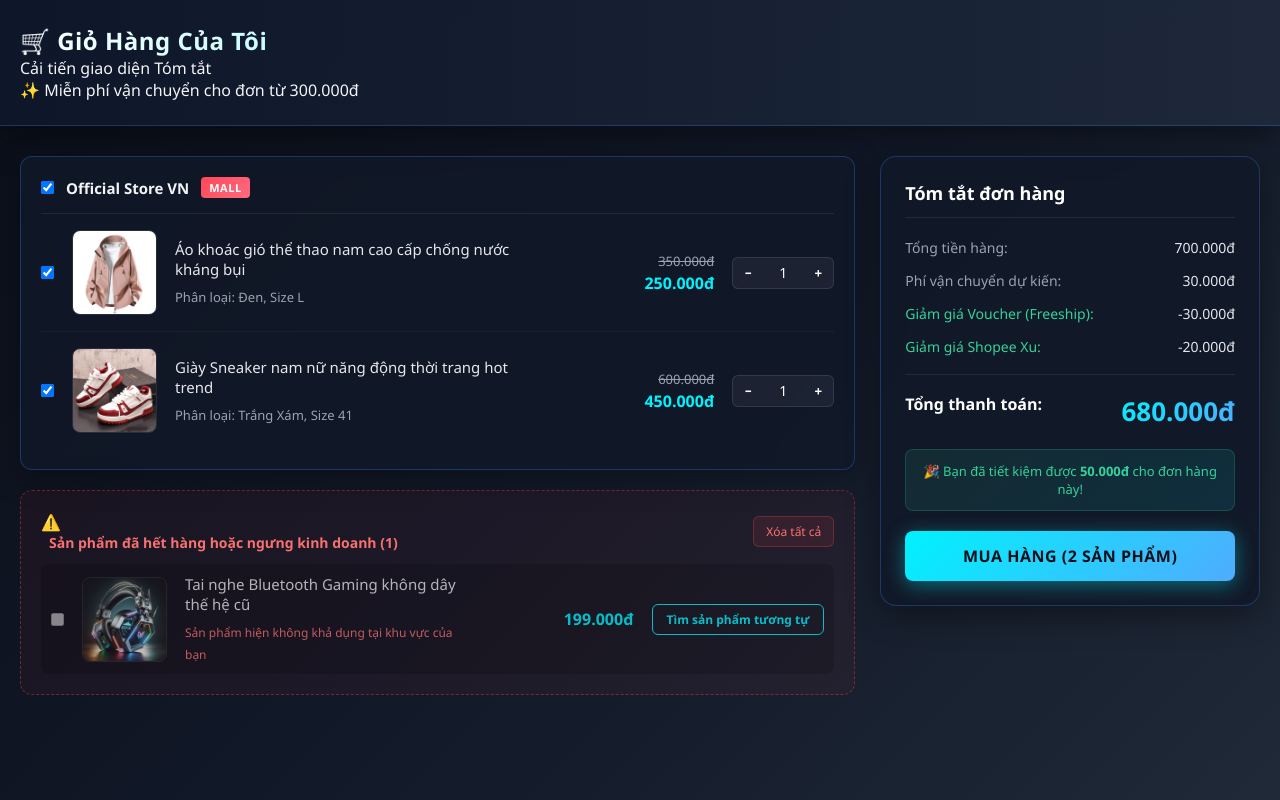
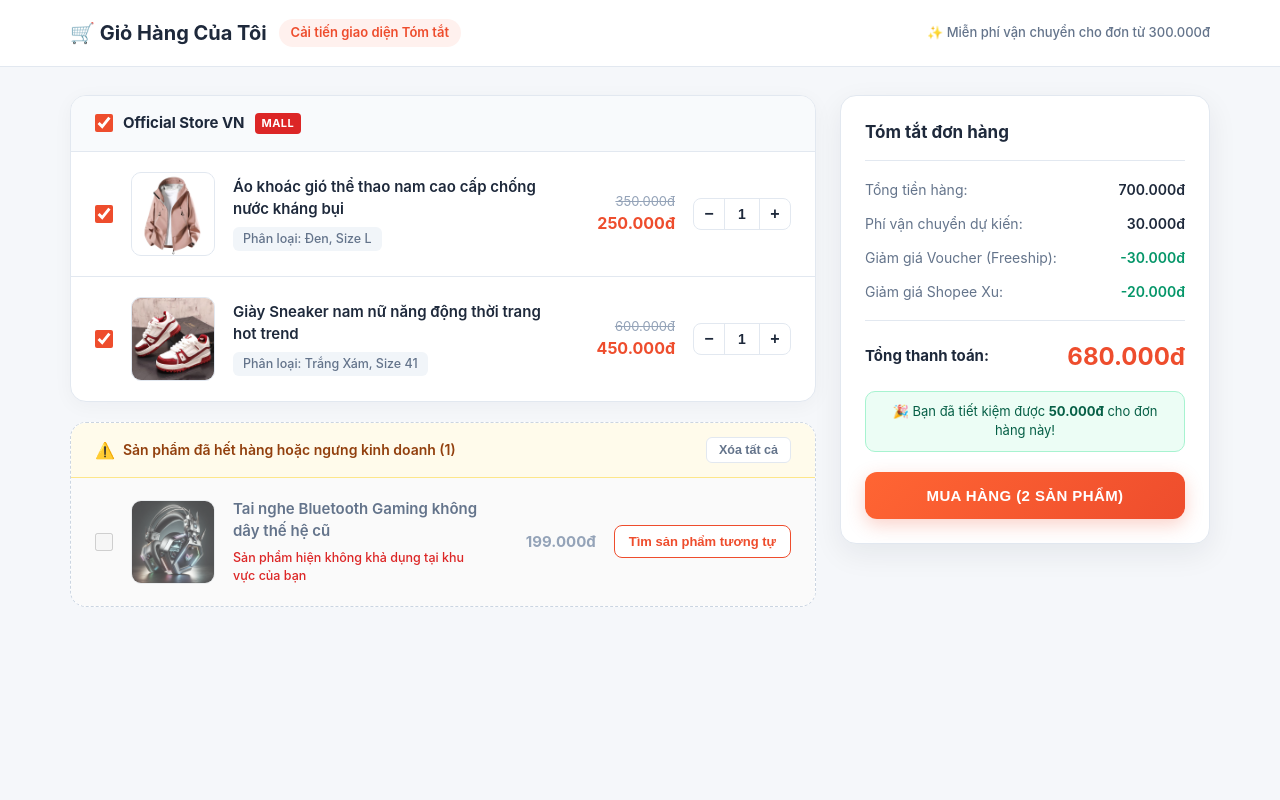
Before and after one commit to huynhnhuu0204-svg/ecommerce-ui-improvement, a plain HTML site: page index.html in a window 1280 px wide. Drawn offline with Linux system fonts and the light colour scheme; a web font is replaced by a local one.

Commit message:
Refactor styles for layout and design improvements
Updated CSS variables and styles for improved layout and design consistency.

```diff
--- a/styles.css
+++ b/styles.css
@@ -1,362 +1,451 @@
-/* ==========================================
-   STYLE CẢI TIẾN: PHONG CÁCH CÔNG NGHỆ AI & WEB3
-   ========================================== */
-
 :root {
-    --bg-deep: #0b0f19;
-    --card-bg: rgba(17, 24, 39, 0.85);
-    --border-glow: rgba(59, 130, 246, 0.3);
-    --accent-ai: #00f2fe;
-    --accent-purple: #4facfe;
-    --shopee-orange: #ff4757;
-    --text-main: #f3f4f6;
-    --text-muted: #9ca3af;
+    --bg-body: #F5F7FA;
+    --bg-surface: #FFFFFF;
+    --bg-subtle: #F8FAFC;
+    --text-main: #1E293B;
+    --text-muted: #64748B;
+    --text-light: #94A3B8;
+    --brand-primary: #EE4D2D;      /* Cam Shopee hiện đại */
+    --brand-hover: #D73211;
+    --brand-soft: #FFF1EE;
+    --border-light: #E2E8F0;
+    --green-text: #059669;
+    --green-bg: #ECFDF5;
+    --green-border: #A7F3D0;
+    --shadow-card: 0 4px 20px rgba(15, 23, 42, 0.04);
+    --shadow-float: 0 10px 30px rgba(15, 23, 42, 0.07);
 }
 
 * {
     box-sizing: border-box;
     margin: 0;
     padding: 0;
-    font-family: 'Segoe UI', Roboto, Helvetica, Arial, sans-serif;
 }
 
 body {
-    background: linear-gradient(135deg, #0b0f19 0%, #111827 50%, #1f2937 100%);
+    font-family: 'Plus Jakarta Sans', -apple-system, BlinkMacSystemFont, sans-serif;
+    background-color: var(--bg-body);
     color: var(--text-main);
-    min-height: 100vh;
+    line-height: 1.5;
+    -webkit-font-smoothing: antialiased;
     padding-bottom: 60px;
 }
 
 .container {
-    max-width: 1280px;
+    max-width: 1180px;
     margin: 0 auto;
     padding: 0 20px;
 }
 
-/* Header hiện đại phong cách AI Dashboard */
+/* Header */
 .cart-header {
-    background: linear-gradient(90deg, rgba(15, 23, 42, 0.95), rgba(30, 41, 59, 0.95));
-    border-bottom: 1px solid var(--border-glow);
-    padding: 24px 0;
-    margin-bottom: 30px;
-    box-shadow: 0 4px 30px rgba(0, 0, 0, 0.5);
-    backdrop-filter: blur(10px);
+    background-color: var(--bg-surface);
+    border-bottom: 1px solid var(--border-light);
+    padding: 18px 0;
+    margin-bottom: 28px;
+    position: sticky;
+    top: 0;
+    z-index: 50;
+}
+
+.header-inner {
+    display: flex;
+    align-items: center;
+    justify-content: space-between;
+    flex-wrap: wrap;
+    gap: 12px;
+}
+
+.header-title-group {
+    display: flex;
+    align-items: center;
+    gap: 12px;
 }
 
 .cart-header h1 {
-    font-size: 24px;
+    font-size: 20px;
     font-weight: 700;
-    letter-spacing: 0.5px;
-    background: linear-gradient(135deg, #fff 0%, var(--accent-ai) 100%);
-    -webkit-background-clip: text;
-    -webkit-text-fill-color: transparent;
+    color: var(--text-main);
 }
 
-/* Bố cục Grid chính */
+.header-subtitle {
+    font-size: 13px;
+    font-weight: 600;
+    color: var(--brand-primary);
+    background-color: var(--brand-soft);
+    padding: 4px 12px;
+    border-radius: 999px;
+}
+
+.header-promo-tag {
+    font-size: 13px;
+    color: var(--text-muted);
+    font-weight: 500;
+}
+
+/* Bố cục 2 cột */
 .cart-container {
     display: grid;
-    grid-template-columns: 2.2fr 1fr;
-    gap: 25px;
+    grid-template-columns: 1fr 370px;
+    gap: 24px;
+    align-items: start;
 }
 
-/* Nhóm Shop */
+@media (max-width: 920px) {
+    .cart-container {
+        grid-template-columns: 1fr;
+    }
+}
+
+/* Checkbox đồng bộ màu thương hiệu */
+input[type="checkbox"] {
+    width: 18px;
+    height: 18px;
+    accent-color: var(--brand-primary);
+    cursor: pointer;
+    flex-shrink: 0;
+}
+
+/* Khối danh sách sản phẩm theo Shop */
 .shop-group {
-    background: var(--card-bg);
-    border: 1px solid var(--border-glow);
-    border-radius: 12px;
-    padding: 20px;
+    background-color: var(--bg-surface);
+    border: 1px solid var(--border-light);
+    border-radius: 16px;
+    box-shadow: var(--shadow-card);
+    overflow: hidden;
     margin-bottom: 20px;
-    box-shadow: 0 8px 32px 0 rgba(0, 0, 0, 0.3);
-    backdrop-filter: blur(8px);
 }
 
 .shop-header {
     display: flex;
     align-items: center;
-    gap: 12px;
-    padding-bottom: 15px;
-    border-bottom: 1px solid rgba(255, 255, 255, 0.08);
-    font-weight: 600;
+    gap: 10px;
+    padding: 16px 24px;
+    background-color: var(--bg-subtle);
+    border-bottom: 1px solid var(--border-light);
+}
+
+.shop-name {
+    font-weight: 700;
     font-size: 15px;
+    color: var(--text-main);
 }
 
 .shop-badge {
-    background: linear-gradient(135deg, #ff4757, #ff6b81);
-    color: white;
+    background-color: #DC2626;
+    color: #FFFFFF;
     font-size: 11px;
-    padding: 3px 8px;
+    font-weight: 700;
+    padding: 2px 7px;
     border-radius: 4px;
-    font-weight: bold;
-    text-transform: uppercase;
-    letter-spacing: 0.5px;
+    letter-spacing: 0.4px;
 }
 
-/* Thẻ sản phẩm */
+/* Từng dòng sản phẩm */
 .cart-item {
-    display: flex;
+    display: grid;
+    grid-template-columns: auto 84px 1fr auto auto;
     align-items: center;
     gap: 18px;
-    padding: 16px 0;
-    border-bottom: 1px solid rgba(255, 255, 255, 0.04);
+    padding: 20px 24px;
+    border-bottom: 1px solid var(--border-light);
+    transition: background-color 0.2s ease;
 }
 
 .cart-item:last-child {
     border-bottom: none;
 }
 
-.cart-item img {
-    width: 85px;
-    height: 85px;
+.cart-item:hover {
+    background-color: #FAFCFF;
+}
+
+.item-img {
+    width: 84px;
+    height: 84px;
     object-fit: cover;
-    border-radius: 8px;
-    border: 1px solid rgba(255, 255, 255, 0.1);
+    border-radius: 10px;
+    border: 1px solid var(--border-light);
+    background-color: #F1F5F9;
 }
 
 .item-info {
-    flex: 2;
+    display: flex;
+    flex-direction: column;
+    gap: 6px;
 }
 
 .item-title {
     font-size: 15px;
-    font-weight: 500;
-    margin-bottom: 6px;
-    color: #e5e7eb;
+    font-weight: 600;
+    color: var(--text-main);
+    display: -webkit-box;
+    -webkit-line-clamp: 2;
+    -webkit-box-orient: vertical;
+    overflow: hidden;
 }
 
 .item-classification {
-    font-size: 13px;
+    display: inline-block;
+    width: fit-content;
+    font-size: 12.5px;
     color: var(--text-muted);
+    background-color: #F1F5F9;
+    padding: 3px 10px;
+    border-radius: 6px;
+    font-weight: 500;
 }
 
 .item-price {
-    flex: 1;
-    text-align: right;
+    display: flex;
+    flex-direction: column;
+    align-items: flex-end;
+    min-width: 95px;
 }
 
 .old-price {
     font-size: 13px;
-    color: var(--text-muted);
+    color: var(--text-light);
     text-decoration: line-through;
-    display: block;
-    margin-bottom: 2px;
 }
 
 .current-price {
     font-size: 16px;
-    color: var(--accent-ai);
     font-weight: 700;
+    color: var(--brand-primary);
 }
 
+/* Bộ chỉnh số lượng */
 .item-quantity {
     display: flex;
     align-items: center;
-    background: rgba(255, 255, 255, 0.05);
-    border-radius: 6px;
-    border: 1px solid rgba(255, 255, 255, 0.1);
+    border: 1px solid var(--border-light);
+    border-radius: 8px;
     overflow: hidden;
+    background-color: var(--bg-surface);
 }
 
 .item-quantity button {
     width: 30px;
     height: 30px;
+    border: none;
     background: transparent;
-    color: white;
-    border: none;
+    color: var(--text-main);
+    font-size: 16px;
+    font-weight: 600;
     cursor: pointer;
-    font-weight: bold;
-    transition: background 0.2s;
+    transition: background-color 0.15s;
 }
 
 .item-quantity button:hover {
-    background: rgba(255, 255, 255, 0.15);
+    background-color: #F1F5F9;
 }
 
 .item-quantity input {
-    width: 40px;
+    width: 36px;
     height: 30px;
+    border: none;
+    border-left: 1px solid var(--border-light);
+    border-right: 1px solid var(--border-light);
     text-align: center;
+    font-size: 14px;
+    font-weight: 600;
+    color: var(--text-main);
     background: transparent;
-    color: white;
-    border: none;
-    font-size: 14px;
+    outline: none;
 }
 
-/* Khu vực sản phẩm hết hàng (Cải tiến trực quan) */
+/* Khu vực sản phẩm hết hàng (Tinh tế, sáng sủa) */
 .out-of-stock-section {
-    background: rgba(239, 68, 68, 0.05);
-    border: 1px dashed rgba(239, 68, 68, 0.4);
-    border-radius: 12px;
-    padding: 20px;
-    margin-top: 20px;
+    background-color: var(--bg-surface);
+    border: 1px dashed #CBD5E1;
+    border-radius: 16px;
+    overflow: hidden;
 }
 
 .oos-header {
     display: flex;
     align-items: center;
     justify-content: space-between;
-    margin-bottom: 12px;
+    padding: 14px 24px;
+    background-color: #FFFBEB;
+    border-bottom: 1px solid #FDE68A;
+}
+
+.oos-title-wrap {
+    display: flex;
+    align-items: center;
+    gap: 8px;
 }
 
 .oos-header h3 {
     font-size: 14px;
-    color: #f87171;
-    flex: 1;
-    margin-left: 8px;
     font-weight: 600;
+    color: #92400E;
 }
 
 .btn-clear-oos {
-    background: rgba(239, 68, 68, 0.1);
-    border: 1px solid rgba(239, 68, 68, 0.3);
-    color: #f87171;
-    padding: 6px 12px;
+    background-color: #FFFFFF;
+    border: 1px solid #E2E8F0;
+    color: var(--text-muted);
+    font-size: 12.5px;
+    font-weight: 600;
+    padding: 5px 12px;
     border-radius: 6px;
     cursor: pointer;
-    font-size: 12px;
     transition: all 0.2s;
 }
 
 .btn-clear-oos:hover {
-    background: rgba(239, 68, 68, 0.2);
+    color: #DC2626;
+    border-color: #FECACA;
+    background-color: #FEF2F2;
 }
 
 .oos-item {
-    background: rgba(0, 0, 0, 0.2);
-    border-radius: 8px;
-    padding: 10px;
+    background-color: #FAFAFA;
+}
+
+.oos-img {
+    filter: grayscale(60%);
     opacity: 0.75;
 }
 
+.oos-item .item-title {
+    color: var(--text-muted);
+}
+
 .item-status-text {
-    font-size: 12px;
-    color: #f87171;
+    font-size: 12.5px;
+    color: #DC2626;
+    font-weight: 500;
+}
+
+.oos-price {
+    color: var(--text-light);
+    font-size: 15px;
 }
 
 .btn-find-similar {
-    background: transparent;
-    border: 1px solid var(--accent-ai);
-    color: var(--accent-ai);
-    padding: 6px 14px;
-    font-size: 12px;
-    border-radius: 6px;
+    background-color: #FFFFFF;
+    border: 1px solid var(--brand-primary);
+    color: var(--brand-primary);
+    font-size: 13px;
+    font-weight: 600;
+    padding: 8px 14px;
+    border-radius: 8px;
     cursor: pointer;
-    font-weight: 600;
+    white-space: nowrap;
     transition: all 0.2s;
 }
 
 .btn-find-similar:hover {
-    background: rgba(0, 242, 254, 0.1);
-    box-shadow: 0 0 10px rgba(0, 242, 254, 0.3);
+    background-color: var(--brand-soft);
 }
 
-/* CỘT TÓM TẮT ĐƠN HÀNG (Bên phải - Hiệu ứng Glassmorphism) */
+/* Cột phải: Tóm tắt đơn hàng */
 .summary-card {
-    background: var(--card-bg);
-    border: 1px solid var(--border-glow);
+    background-color: var(--bg-surface);
+    border: 1px solid var(--border-light);
+    border-radius: 16px;
     padding: 24px;
-    border-radius: 16px;
-    box-shadow: 0 8px 32px 0 rgba(0, 0, 0, 0.4);
-    backdrop-filter: blur(12px);
+    box-shadow: var(--shadow-float);
     position: sticky;
-    top: 25px;
+    top: 88px;
 }
 
 .summary-card h3 {
-    font-size: 18px;
-    font-weight: 600;
-    margin-bottom: 20px;
-    padding-bottom: 12px;
-    border-bottom: 1px solid rgba(255, 255, 255, 0.08);
-    color: #fff;
+    font-size: 17px;
+    font-weight: 700;
+    color: var(--text-main);
+    padding-bottom: 14px;
+    margin-bottom: 18px;
+    border-bottom: 1px solid var(--border-light);
 }
 
 .summary-row {
     display: flex;
     justify-content: space-between;
-    margin-bottom: 14px;
+    align-items: center;
     font-size: 14px;
     color: var(--text-muted);
+    margin-bottom: 13px;
 }
 
 .summary-row span:last-child {
-    color: #e5e7eb;
-    font-weight: 500;
+    font-weight: 600;
+    color: var(--text-main);
 }
 
-.discount-row {
-    color: #34d399 !important;
+.discount-row span:last-child {
+    color: var(--green-text);
 }
 
 .summary-divider {
     border: none;
-    border-top: 1px solid rgba(255, 255, 255, 0.08);
+    border-top: 1px solid var(--border-light);
     margin: 18px 0;
 }
 
 .total-row {
-    font-size: 16px;
-    font-weight: bold;
-    color: #fff;
+    margin-bottom: 16px;
+}
+
+.total-row span:first-child {
+    font-size: 15px;
+    font-weight: 700;
+    color: var(--text-main);
 }
 
 .final-price {
-    font-size: 26px !important;
-    background: linear-gradient(135deg, var(--accent-ai), var(--accent-purple));
-    -webkit-background-clip: text;
-    -webkit-text-fill-color: transparent;
-    font-weight: 800 !important;
+    font-size: 24px !important;
+    font-weight: 700 !important;
+    color: var(--brand-primary) !important;
 }
 
 .saving-notification {
-    background: linear-gradient(135deg, rgba(52, 211, 153, 0.1), rgba(0, 242, 254, 0.1));
-    color: #34d399;
+    background-color: var(--green-bg);
+    border: 1px solid var(--green-border);
+    color: #065F46;
     font-size: 13px;
-    padding: 12px;
-    border-radius: 8px;
+    padding: 10px 14px;
+    border-radius: 10px;
     text-align: center;
-    margin: 20px 0;
-    border: 1px solid rgba(52, 211, 153, 0.2);
+    margin-bottom: 20px;
 }
 
 .btn-checkout {
     width: 100%;
-    background: linear-gradient(135deg, #00f2fe 0%, #4facfe 100%);
-    color: #0b0f19;
+    background: linear-gradient(135deg, #FF6533 0%, #EE4D2D 100%);
+    color: #FFFFFF;
     border: none;
-    padding: 14px;
-    font-size: 16px;
+    padding: 15px;
+    border-radius: 12px;
+    font-size: 15px;
     font-weight: 700;
-    border-radius: 8px;
+    letter-spacing: 0.4px;
     cursor: pointer;
-    transition: all 0.3s ease;
-    box-shadow: 0 4px 20px rgba(0, 242, 254, 0.4);
-    text-transform: uppercase;
-    letter-spacing: 0.5px;
+    box-shadow: 0 6px 18px rgba(238, 77, 45, 0.25);
+    transition: transform 0.15s ease, box-shadow 0.15s ease;
 }
 
 .btn-checkout:hover {
-    transform: translateY(-2px);
-    box-shadow: 0 6px 25px rgba(0, 242, 254, 0.6);
+    transform: translateY(-1px);
+    box-shadow: 0 8px 22px rgba(238, 77, 45, 0.35);
 }
 
-/* RESPONSIVE CHO DI ĐỘNG */
-@media (max-width: 768px) {
-    .cart-container {
-        grid-template-columns: 1fr;
+/* Responsive cho màn hình nhỏ */
+@media (max-width: 640px) {
+    .cart-item {
+        grid-template-columns: auto 70px 1fr;
+        gap: 12px;
     }
-
-    .cart-item {
-        flex-direction: column;
+    .item-price {
+        grid-column: 3;
         align-items: flex-start;
     }
-
-    .item-price {
-        text-align: left;
-        width: 100%;
-        margin-top: 5px;
-    }
-
-    .summary-card {
-        position: static;
+    .item-quantity, .btn-find-similar {
+        grid-column: 3;
+        width: fit-content;
     }
 }
```
